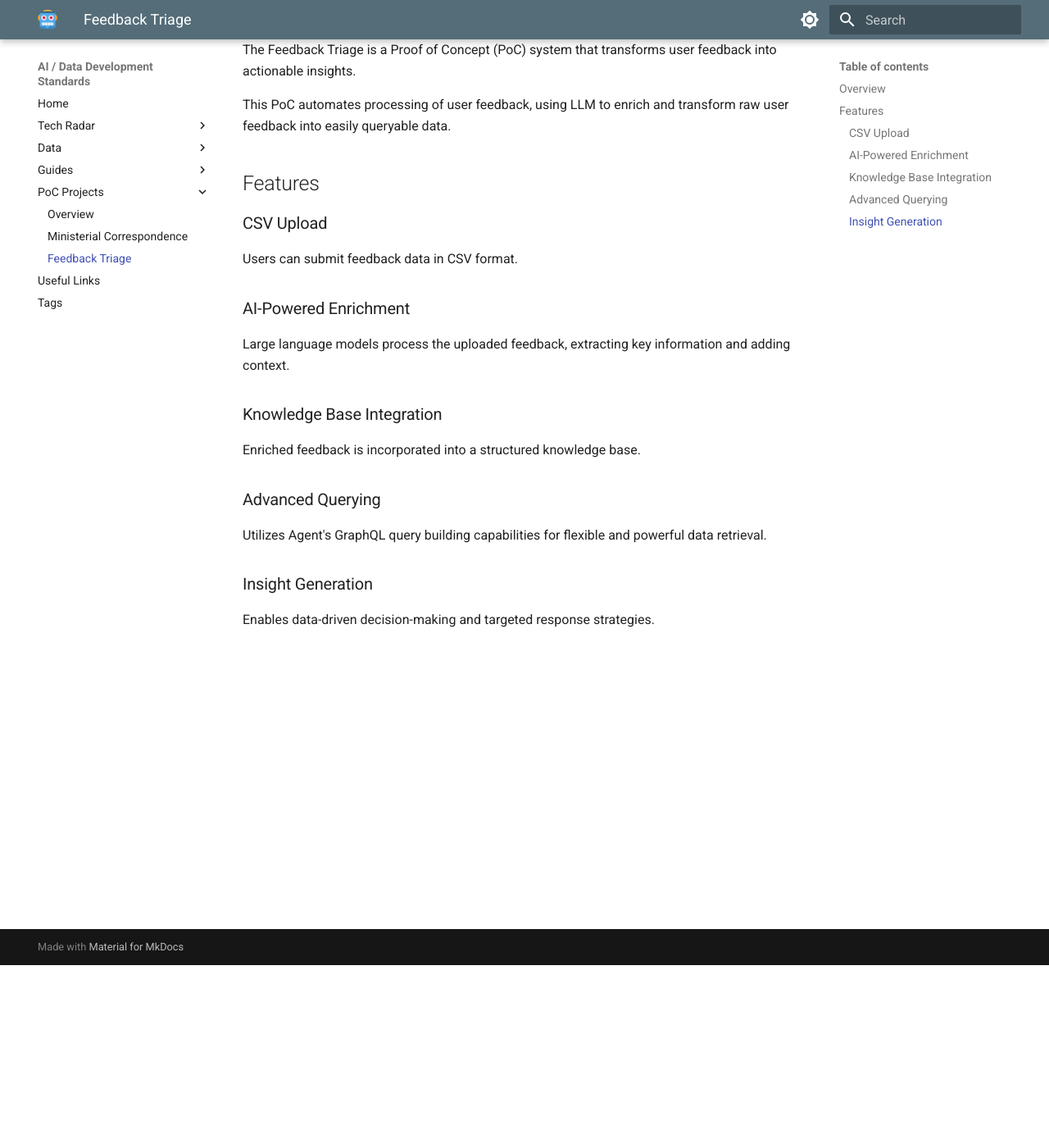
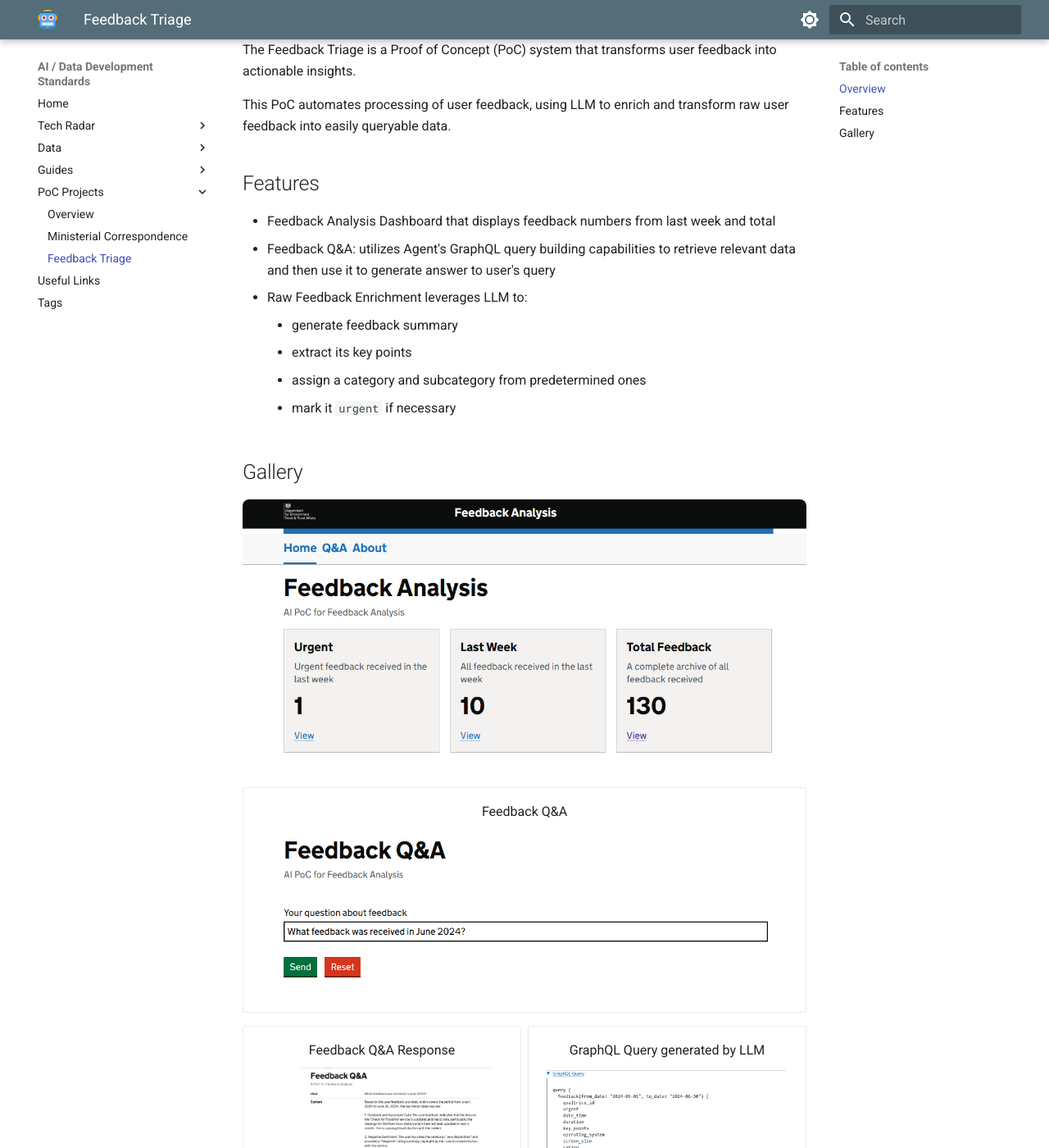
Before and after one commit to DEFRA/ai-data-development-standards, an MkDocs documentation site: the page built from docs/projects/feedback-triage.md, in a window 1280 px wide and 1400 px high, scrolled down 223 px. Shown: the whole window at 82% size. Built offline with MkDocs 1.6.1 and Material for MkDocs 9.7.7, drawn with Linux system fonts in a browser that asks for light colours.

Commit message:
add imgs to triage

```diff
--- a/docs/projects/feedback-triage.md
+++ b/docs/projects/feedback-triage.md
@@ -13,22 +13,42 @@ This PoC automates processing of user feedback, using LLM to enrich and transfor
 
 ## Features
 
-### CSV Upload
+- Feedback Analysis Dashboard that displays feedback numbers from last week and total
+- Feedback Q&A: utilizes Agent's GraphQL query building capabilities to retrieve relevant data and then use it to generate answer to user's query
+- Raw Feedback Enrichment leverages LLM to:
+    - generate feedback summary
+    - extract its key points
+    - assign a category and subcategory from predetermined ones
+    - mark it `urgent` if necessary
 
-Users can submit feedback data in CSV format.
+## Gallery
 
-### AI-Powered Enrichment
+![GraphQL](../images/projects/feedback-triage/dashboard.png)
 
-Large language models process the uploaded feedback, extracting key information and adding context.
+<div class="grid cards" markdown>
 
-### Knowledge Base Integration
+-   Feedback Q&A
 
-Enriched feedback is incorporated into a structured knowledge base.
+    ![GraphQL](../images/projects/feedback-triage/qa.png)
 
-### Advanced Querying
+</div>
 
-Utilizes Agent's GraphQL query building capabilities for flexible and powerful data retrieval.
+<div class="grid cards" markdown>
 
-### Insight Generation
+-   Feedback Q&A Response
 
-Enables data-driven decision-making and targeted response strategies.
+    ![Response](../images/projects/feedback-triage/qa-response.png)
+
+-   GraphQL Query generated by LLM
+
+    ![GraphQL](../images/projects/feedback-triage/graph-ql.png)
+
+</div>
+
+<figure markdown="span">
+
+  <figcaption>Enriched Feedback</figcaption>
+
+  ![Enriched Feedback](../images/projects/feedback-triage/urgent.png){ width="600" }
+
+</figure>
```
Also changed, not shown: docs/images/projects/feedback-triage/dashboard.png (added), docs/images/projects/feedback-triage/graph-ql.png (added), docs/images/projects/feedback-triage/qa-response.png (added), docs/images/projects/feedback-triage/qa.png (added), docs/images/projects/feedback-triage/urgent.png (added), docs/images/projects/mcu/agent-response.png.
